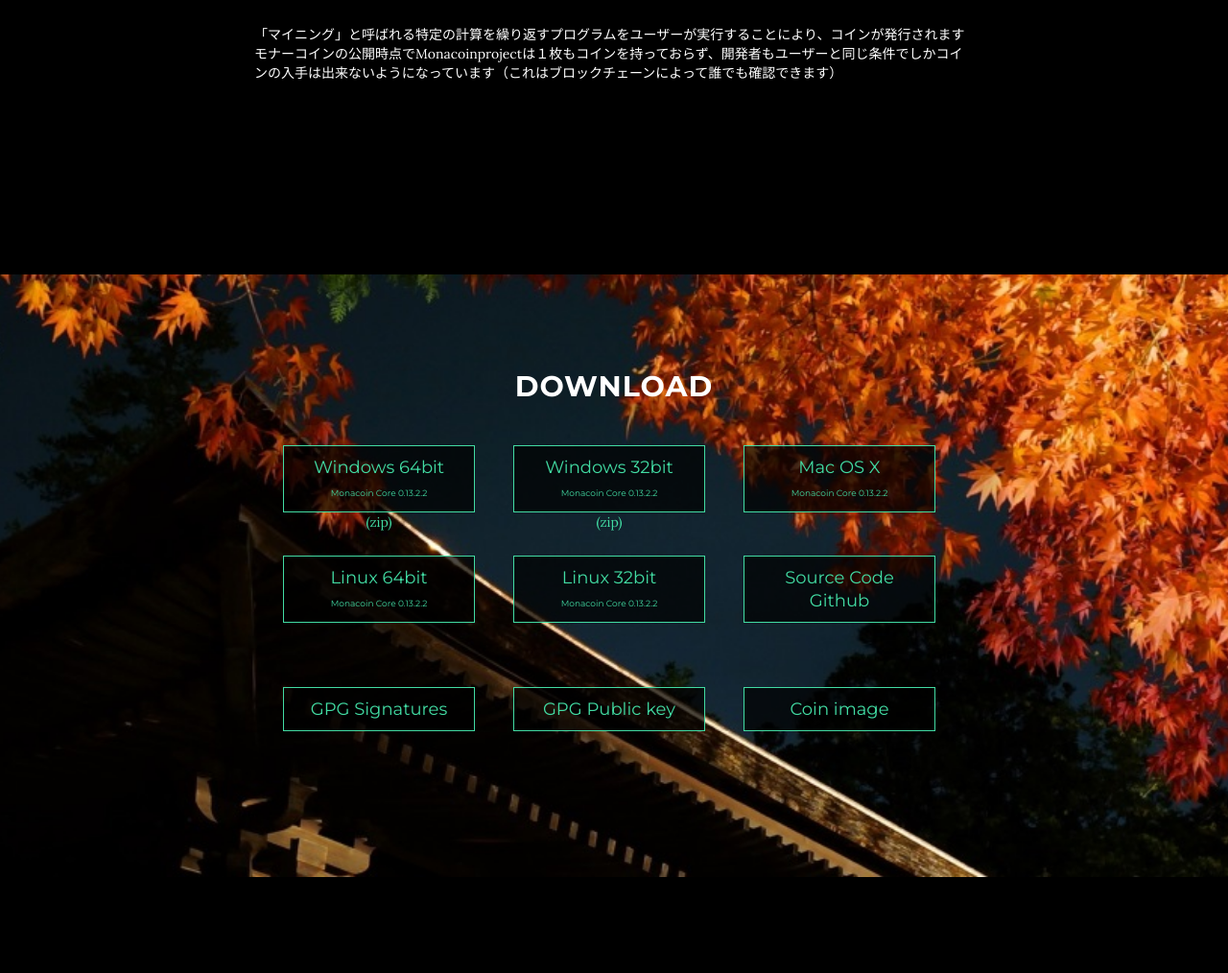
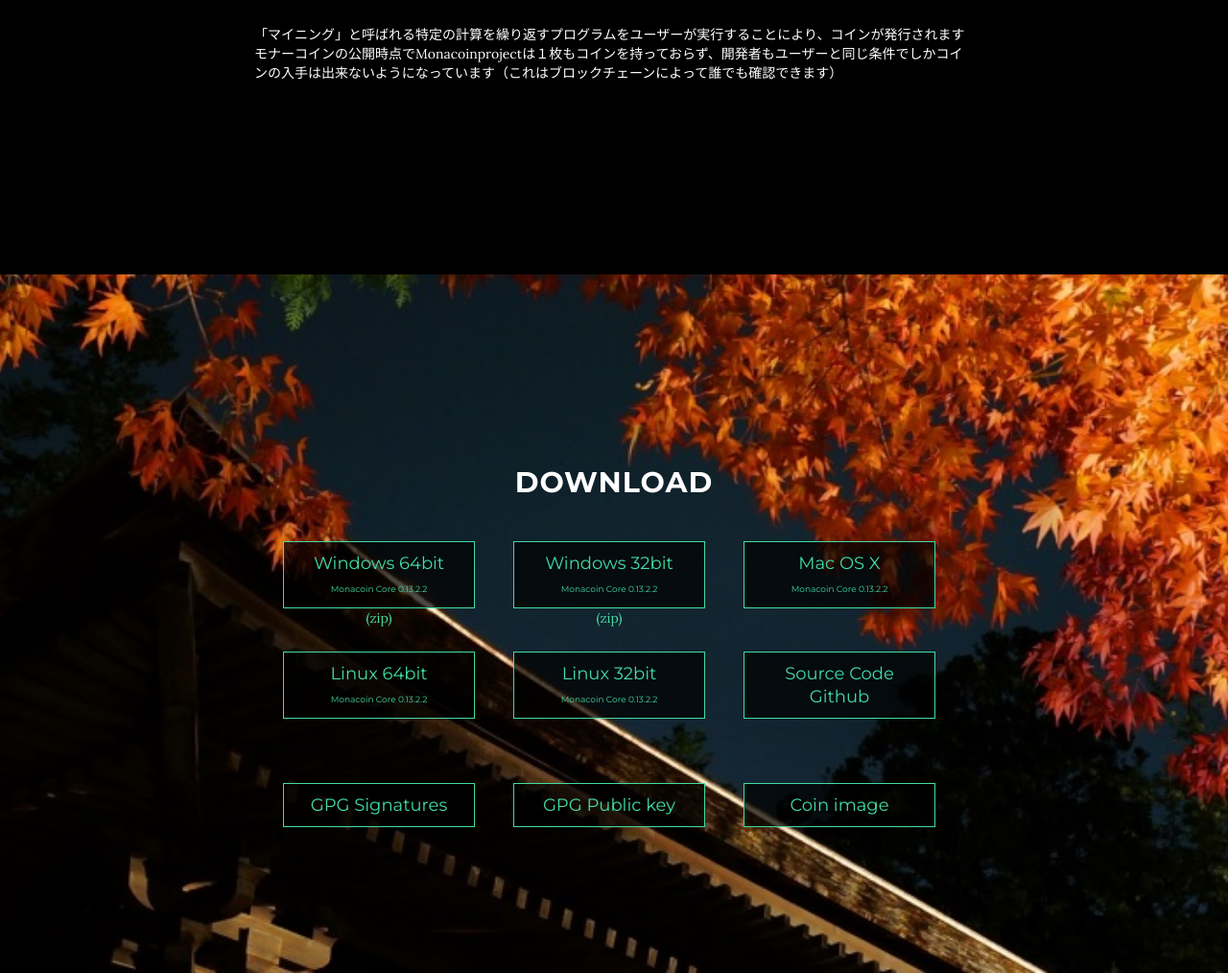
Before and after one commit to raspi0124/web, a website: page index.html in a window 1280 px wide. Shown: the part 1900-2914 px from the top of the page at 96% size. Drawn offline with nearby package versions, Linux system fonts and the light colour scheme.

Commit message:
downloadのあたり調整

```diff
--- a/index.html
+++ b/index.html
@@ -110,7 +110,7 @@
 
     <!-- Details Section -->
     <section id="details" class="container content-section text-center">
-        <div class="row" style="margin-top:30px;margin-bottom:50px;">
+        <div class="row" style="margin-top:30px;margin-bottom:200px;">
             <div class="col-lg-8 col-lg-offset-2">
                 <h2>Technical Details</h2>
                 <p class="notranslate">Algorithm: Lyra2RE(v2)<br>Block time: 1.5 minutes<br>Block reward: 50 MONA<br>105,120,000 total coins<br>Subsidy halves every 1051k blocks (~3 years)<br>Difficulty re-target: every block (Dark Gravity Wave v3)<br>not premined</p>
@@ -120,8 +120,8 @@
     </section>
 
     <!-- Download Section -->
-    <section id="download" class="content-section text-center">
-        <div class="download-section"  style="margin-top:0px;margin-bottom:150px;">
+    <section id="download" class="text-center">
+        <div class="download-section" style="padding-top:200px;margin-bottom:150px;">
             <div class="container">
                 <div class="col-lg-8 col-lg-offset-2">
                     <h2>Download</h2>
```
